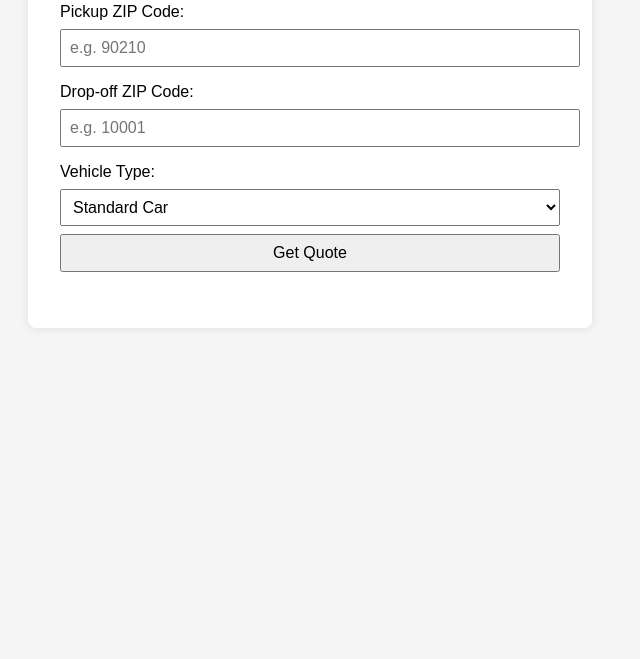
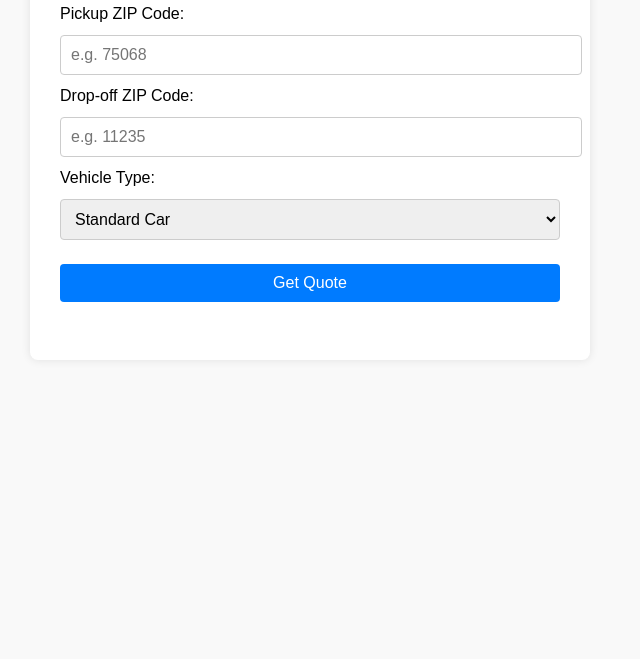
Before and after one commit to whitejack57/quoter, a plain HTML site: page index.html in a window 1280 px wide. Shown: the part 141-800 px from the top of the page, without its empty margins (330-970 px from the left). Drawn offline with Linux system fonts and the light colour scheme.

Commit message:
Update index.html

```diff
--- a/index.html
+++ b/index.html
@@ -2,51 +2,54 @@
 <html lang="en">
 <head>
   <meta charset="UTF-8" />
-  <meta name="viewport" content="width=device-width, initial-scale=1.0" />
+  <meta name="viewport" content="width=device-width, initial-scale=1.0"/>
   <title>Instant Quote Generator</title>
   <style>
     body {
       font-family: Arial, sans-serif;
-      margin: 2em;
-      background: #f5f5f5;
+      background: #f9f9f9;
+      padding: 40px;
     }
     .container {
-      background: #fff;
-      padding: 2em;
-      border-radius: 8px;
       max-width: 500px;
       margin: auto;
+      background: white;
+      padding: 30px;
+      border-radius: 8px;
       box-shadow: 0 0 10px rgba(0,0,0,0.1);
-    }
-    h1 {
-      text-align: center;
-    }
-    label {
-      display: block;
-      margin-top: 1em;
     }
     input, select, button {
       width: 100%;
-      padding: 0.5em;
-      margin-top: 0.5em;
-      font-size: 1em;
+      padding: 10px;
+      margin: 12px 0;
+      border-radius: 4px;
+      border: 1px solid #ccc;
+      font-size: 16px;
     }
-    #quoteOutput {
-      margin-top: 1.5em;
-      font-weight: bold;
+    button {
+      background-color: #007bff;
+      color: white;
+      cursor: pointer;
+      border: none;
+    }
+    button:hover {
+      background-color: #0056b3;
+    }
+    strong {
+      font-weight: 600;
     }
   </style>
 </head>
 <body>
   <div class="container">
-    <h1>Instant Quote Generator</h1>
-    <label for="pickup">Pickup ZIP Code:</label>
-    <input type="text" id="pickup" placeholder="e.g. 90210" />
+    <h2>Instant Quote Generator</h2>
+    <label>Pickup ZIP Code:</label>
+    <input type="text" id="pickup" placeholder="e.g. 75068" />
 
-    <label for="dropoff">Drop-off ZIP Code:</label>
-    <input type="text" id="dropoff" placeholder="e.g. 10001" />
+    <label>Drop-off ZIP Code:</label>
+    <input type="text" id="dropoff" placeholder="e.g. 11235" />
 
-    <label for="vehicle">Vehicle Type:</label>
+    <label>Vehicle Type:</label>
     <select id="vehicle">
       <option value="Standard Car">Standard Car</option>
       <option value="Large SUV">Large SUV</option>
@@ -55,7 +58,7 @@
     </select>
 
     <button id="getQuote">Get Quote</button>
-    <div id="quoteOutput"></div>
+    <p id="quoteOutput"></p>
   </div>
 
   <script src="script.js"></script>
```
